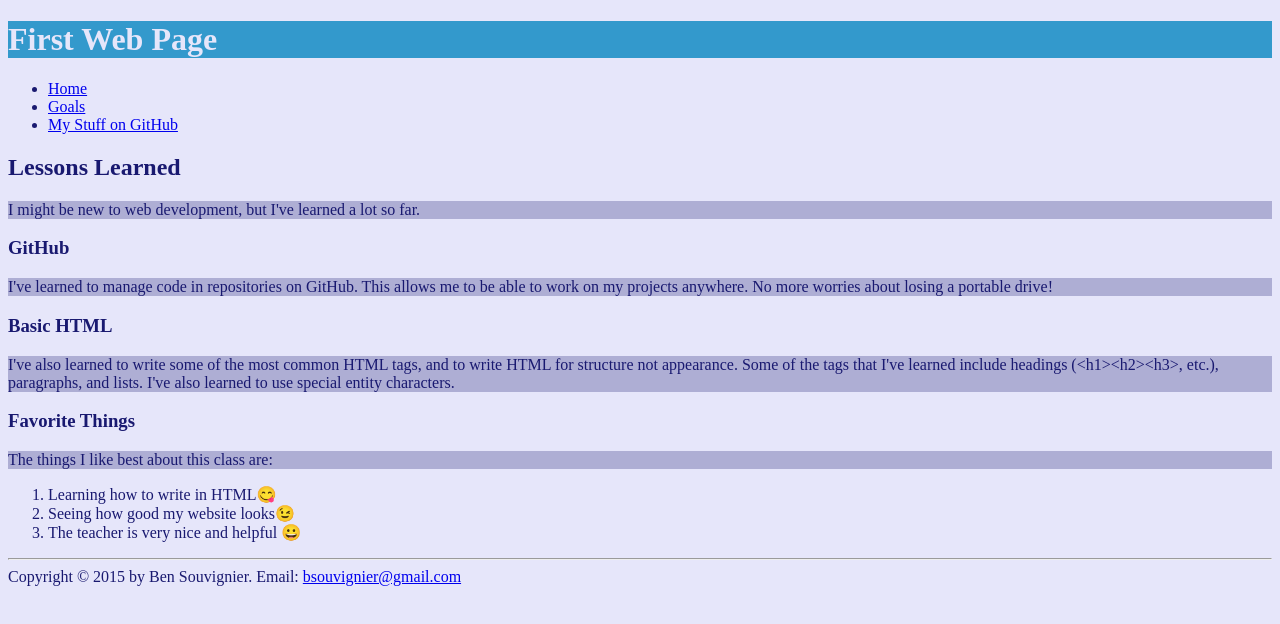
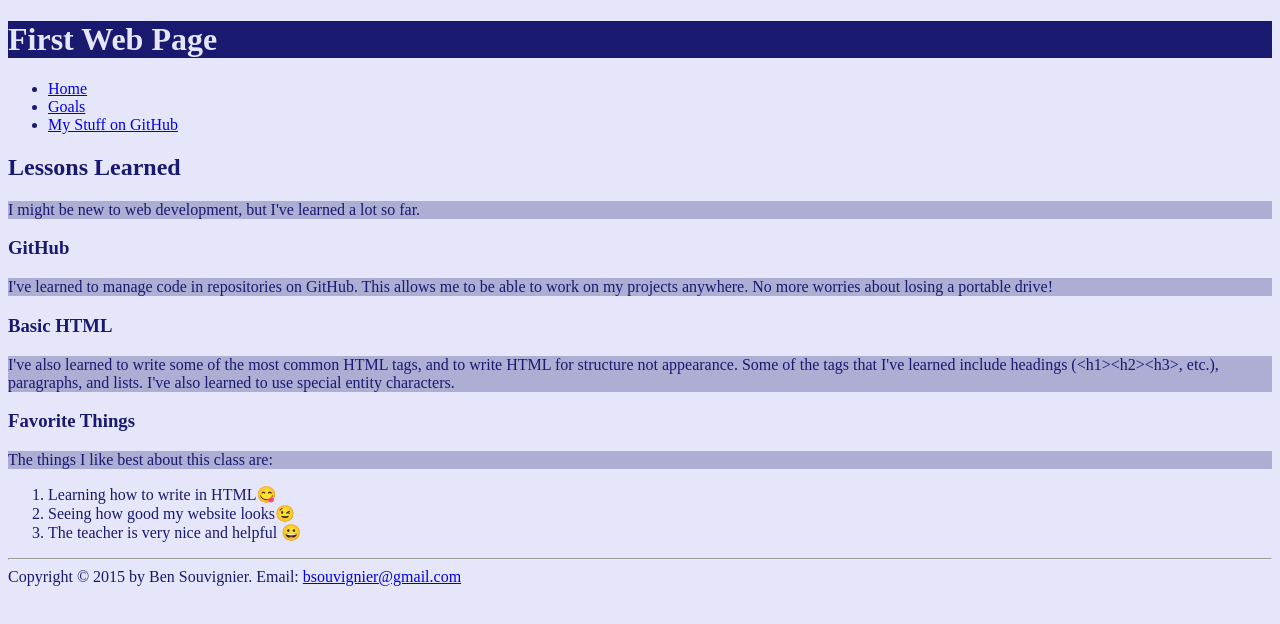
Before and after one commit to bsouvignier/firstWebSite, a plain HTML site: page firstWebSite/index.html in a window 1280 px wide. Drawn offline with Linux system fonts and the light colour scheme.

Commit message:
v6, Took out inline style for h1

```diff
--- a/firstWebSite/index.html
+++ b/firstWebSite/index.html
@@ -9,7 +9,7 @@
 
     <!-- Header -->
 <header>
-    <h1 style="background-color:#3399CC;">First Web Page</h1>
+    <h1>First Web Page</h1>
 
 </header>
 
```
